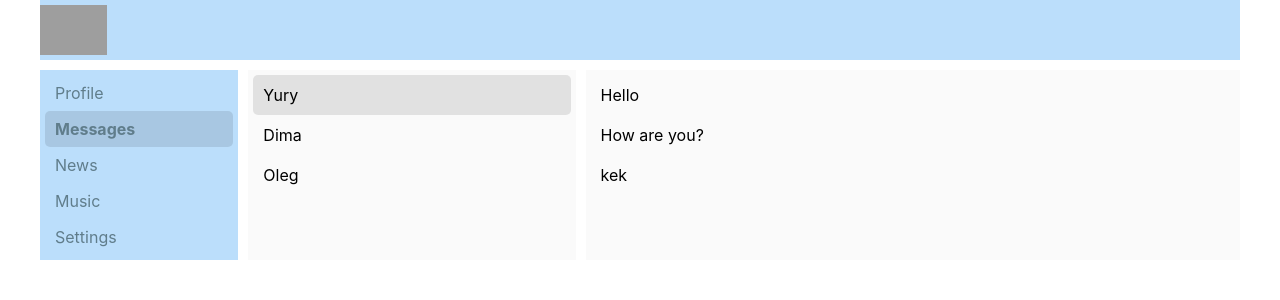
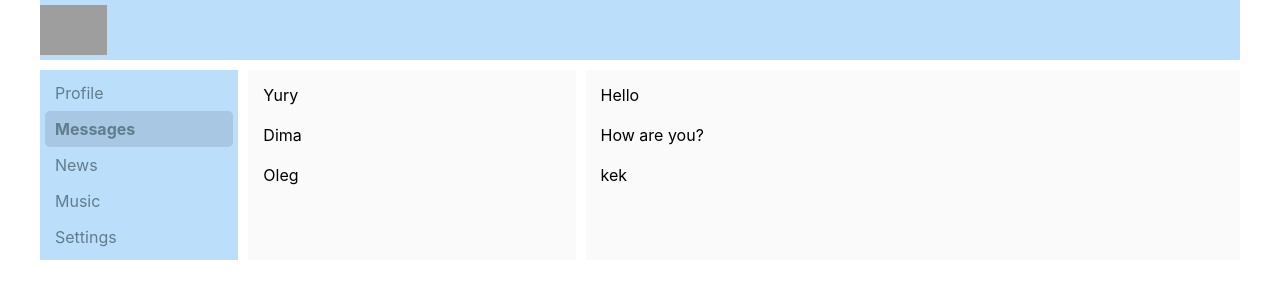
Before and after one commit to rgorskov/social, a React (Create React App) app: page /dialogs in a window 1280 px wide. Shown: the top 300 px of the page. Built offline with nearby package versions, Linux system fonts and the light colour scheme; grey boxes are pictures that could not be loaded.

Commit message:
dialogs links

```diff
--- a/src/components/Dialogs/Dialogs.jsx
+++ b/src/components/Dialogs/Dialogs.jsx
@@ -1,13 +1,20 @@
 import React from "react";
 import style from "./Dialogs.module.css";
+import { NavLink } from "react-router-dom";
 
 const Dialogs = () => {
   return (
     <div className={style.dialogs}>
       <div className={style.usersList}>
-        <div className={`${style.userDialog} ${style.active}`}>Yury</div>
-        <div className={style.userDialog}>Dima</div>
-        <div className={style.userDialog}>Oleg</div>
+        <div className={style.userDialog}>
+          <NavLink to='/dialogs/1' className={style.userDialogLink} activeClassName={style.active}>Yury</NavLink>
+        </div>
+        <div className={style.userDialog}>
+          <NavLink to='/dialogs/2' className={style.userDialogLink} activeClassName={style.active}>Dima</NavLink>
+        </div>
+        <div className={style.userDialog}>
+          <NavLink to='/dialogs/3' className={style.userDialogLink} activeClassName={style.active}>Oleg</NavLink>
+        </div>
       </div>
       <div className={style.messages}>
         <div className={style.message}>Hello</div>
--- a/src/components/Dialogs/Dialogs.module.css
+++ b/src/components/Dialogs/Dialogs.module.css
@@ -11,13 +11,21 @@
     padding: 5px;
 }
 
-.userDialog {
+/* .userDialog {
     padding: 10px;
     border-radius: 5px;
     cursor: pointer;
+} */
+
+.userDialogLink {
+    padding: 10px;
+    border-radius: 5px;
+    display: block;
+    color: #000;
+    text-decoration: none;
 }
 
-.userDialog.active {
+.userDialogLink.active {
     background-color: rgba(0,0,0,0.1);
 }
 
```
